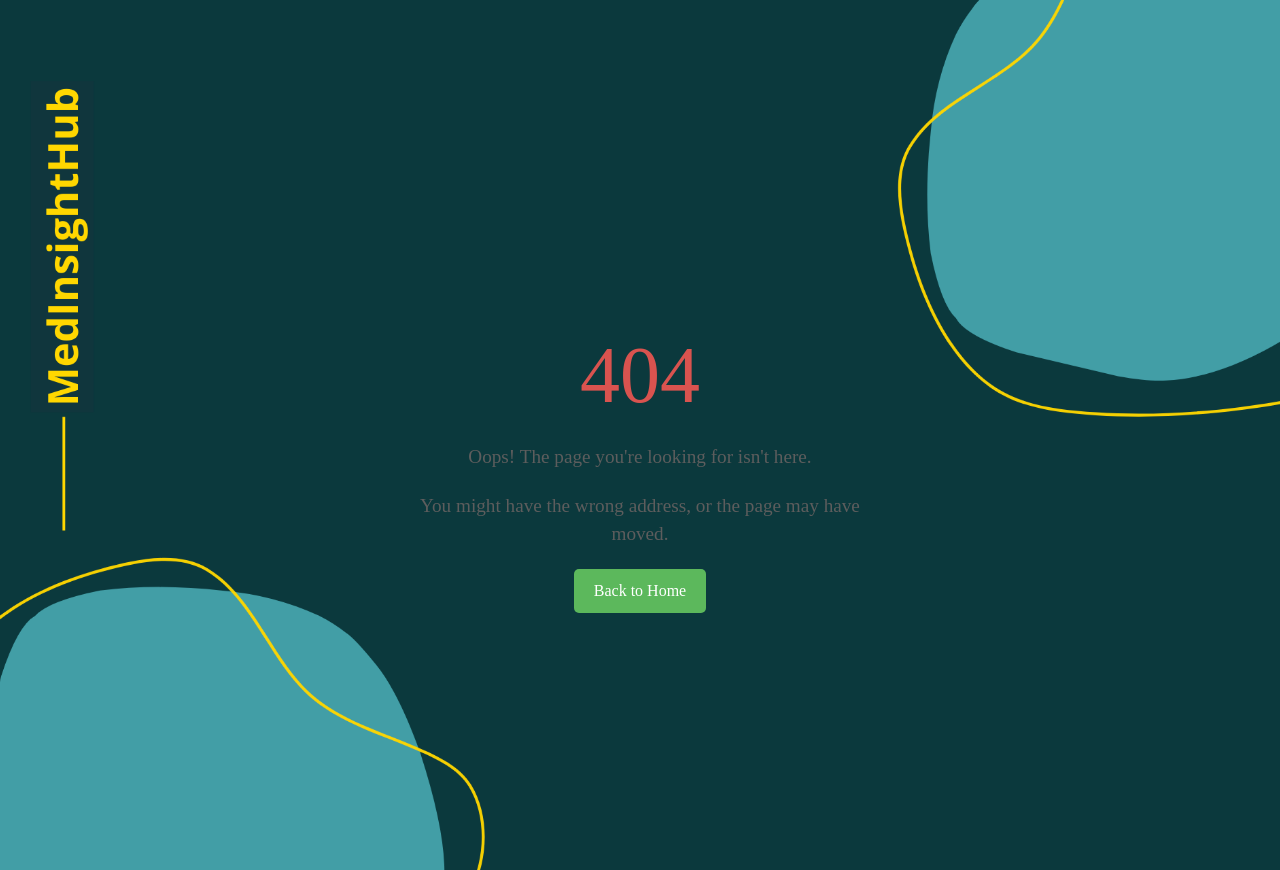
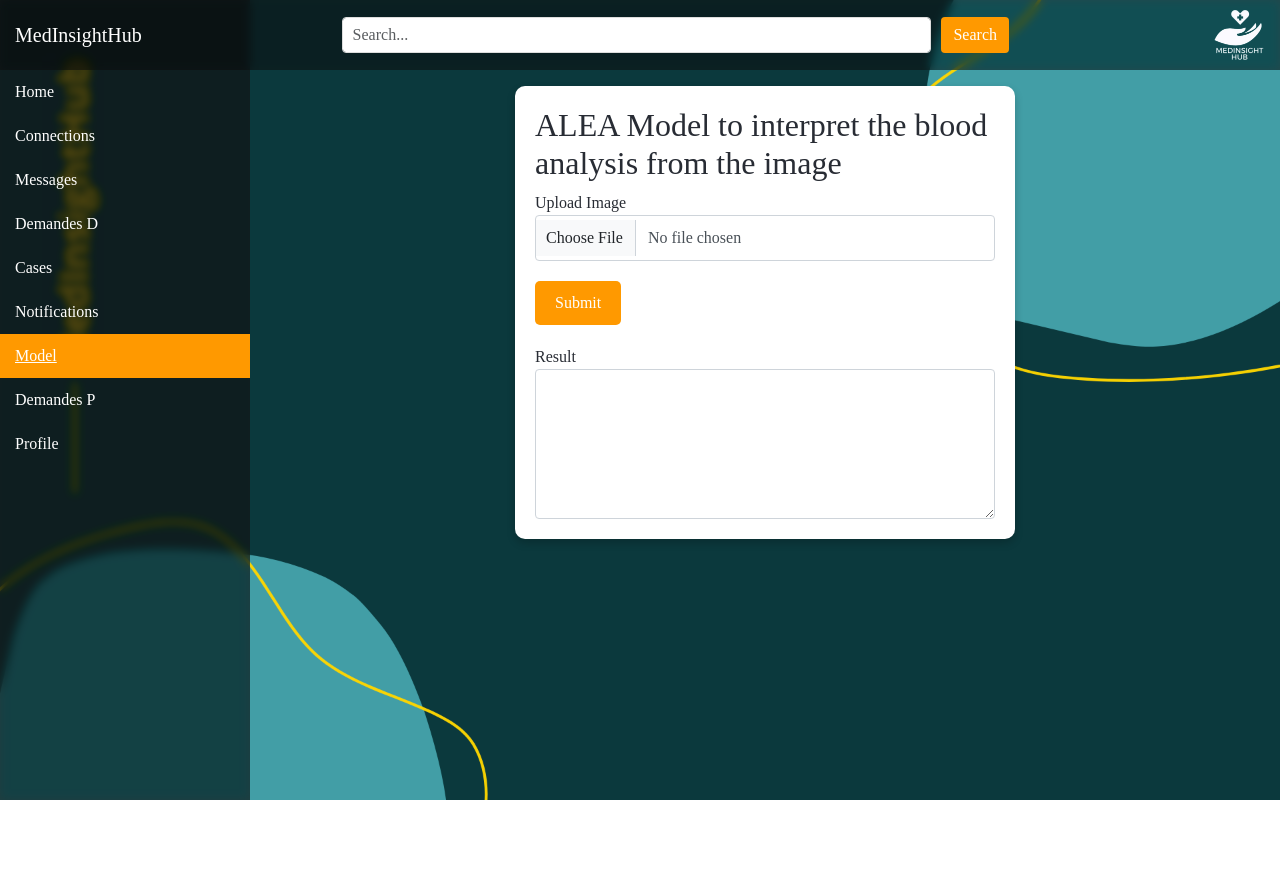
Before and after one commit to Zakaria-Ar/MedInsightHub-FrontEnd, an Angular app: page /model in a window 1280 px wide. Before the commit this address had no page. After the commit the page ends 800 px from the top, so only its background shows below. Built offline with nearby package versions, Linux system fonts and the light colour scheme; a web font is replaced by a local one.

Commit message:
adding model and demandes for patient pages

```diff
--- a/src/app/app-routing.module.ts
+++ b/src/app/app-routing.module.ts
@@ -18,6 +18,8 @@ import { LoginComponent } from './login/login.component';
 import { RegistrationComponent } from './registration/registration.component';
 import { SearchResultsComponent } from './search-results/search-results.component';
 import { MyPostsComponent } from './my-posts/my-posts.component';
+import { MessagingComponent } from './messaging/messaging.component';
+import { ModelComponent } from './model/model.component';
 
 const routes: Routes = [
 
@@ -27,6 +29,8 @@ const routes: Routes = [
   { path: 'create-post', component: CreatePostComponent },
   { path: 'search-results', component: SearchResultsComponent },
   { path: 'my-posts', component: MyPostsComponent },
+  { path: 'model', component: ModelComponent },
+  { path: 'messaging', component: MessagingComponent },
   { path: 'home', component: HomeComponent },
   { path: 'messages', component: MessagesComponent },
   { path: 'new-message', component: NewMessageComponent },
--- a/src/app/app.component.ts
+++ b/src/app/app.component.ts
@@ -18,7 +18,7 @@ export class AppComponent {
       filter((event: Event): event is NavigationEnd => event instanceof NavigationEnd)
     ).subscribe((event: NavigationEnd) => {
       this.showHeaderAndSidebar = (event.url === '/create-post' || event.url === '/home' || event.url === '/messages'|| event.url === '/new-message'|| event.url === '/notifications'|| event.url === '/connection-request'|| event.url === '/cases'|| event.url === '/demandes'|| event.url === '/my-connections'
-      || event.url === '/profil'|| event.url.startsWith('/conversation') || event.url === '/edit-profile'|| event.url.startsWith('/post-details') || event.url.startsWith('/search-results') || event.url.startsWith('/my-posts')  );
+      || event.url === '/profil'|| event.url.startsWith('/conversation') || event.url === '/edit-profile'|| event.url.startsWith('/post-details') || event.url.startsWith('/search-results') || event.url.startsWith('/my-posts') || event.url === '/model' || event.url === '/messaging');
     });
   }
 
--- a/src/app/app.module.ts
+++ b/src/app/app.module.ts
@@ -27,6 +27,8 @@ import { RegistrationComponent } from './registration/registration.component';
 import { LoginComponent } from './login/login.component';
 import { SearchResultsComponent } from './search-results/search-results.component';
 import { MyPostsComponent } from './my-posts/my-posts.component';
+import { ModelComponent } from './model/model.component';
+import { MessagingComponent } from './messaging/messaging.component';
 
 @NgModule({
   declarations: [
@@ -51,7 +53,9 @@ import { MyPostsComponent } from './my-posts/my-posts.component';
     RegistrationComponent,
     LoginComponent,
     SearchResultsComponent,
-    MyPostsComponent
+    MyPostsComponent,
+    ModelComponent,
+    MessagingComponent
   ],
   imports: [
     BrowserModule,
--- /dev/null
+++ b/src/app/messaging/messaging.component.css
@@ -0,0 +1,34 @@
+/* new-message.component.css */
+.new-message-container {
+    max-width: 500px;
+    margin: 20px auto;
+    padding: 20px;
+    background-color: #f9f9f9;
+    border-radius: 5px;
+    box-shadow: 0 4px 8px rgba(0, 0, 0, 0.1);
+  }
+
+  .form-group {
+    margin-bottom: 15px;
+  }
+
+  .form-control {
+    width: 100%;
+    padding: 10px;
+    border: 1px solid #ddd;
+    border-radius: 4px;
+  }
+
+  .btn-primary {
+    width: 100%;
+    padding: 10px;
+    border: none;
+    border-radius: 4px;
+    background-color: #FF9900;
+    color: white;
+    cursor: pointer;
+  }
+
+  .btn-primary:hover {
+    background-color: #FF9900;
+  }
--- /dev/null
+++ b/src/app/messaging/messaging.component.html
@@ -0,0 +1,15 @@
+<!-- new-message.component.html -->
+<div class="new-message-container">
+    <h2>Demandes</h2>
+    <form (ngSubmit)="sendNewMessage()">
+      <div class="form-group">
+        <label for="recipient">Recipient:</label>
+        <input type="text" id="recipient" [(ngModel)]="newMessage.recipient" name="recipient" class="form-control" required>
+      </div>
+      <div class="form-group">
+        <label for="message">Message:</label>
+        <textarea id="message" [(ngModel)]="newMessage.content" name="message" class="form-control" required></textarea>
+      </div>
+      <button type="submit" class="btn btn-primary">Send Demand</button>
+    </form>
+  </div>
--- /dev/null
+++ b/src/app/messaging/messaging.component.ts
@@ -0,0 +1,28 @@
+import { Component } from '@angular/core';
+import { Router } from '@angular/router';
+import { AuthService } from '../services/auth.service';
+
+@Component({
+  selector: 'app-messaging',
+  templateUrl: './messaging.component.html',
+  styleUrls: ['./messaging.component.css']
+})
+export class MessagingComponent {
+  newMessage = {
+    recipient: '',
+    content: ''
+  };
+
+  sendNewMessage(): void {
+    // Here you'd normally send data to the backend
+    // For now, just log the data to the console
+    console.log('Sending message:', this.newMessage);
+    this.newMessage = { recipient: '', content: '' }; // Clear the form
+  }
+  constructor(private router: Router, private authservice: AuthService) {}
+  ngOnInit(): void {
+    if (this.authservice.getToken()==null){
+      this.router.navigate(['/'])
+    }
+}
+}
--- /dev/null
+++ b/src/app/model/model.component.css
@@ -0,0 +1,43 @@
+.model-container {
+    background-color:white;
+    color: #282c34;
+    padding: 20px;
+    border-radius: 10px;
+    box-shadow: 0 4px 8px rgba(0,0,0,0.2);
+    max-width: 500px;
+    margin: auto;
+  }
+
+  .form-group {
+    margin-bottom: 20px;
+  }
+
+  .form-control {
+    border-radius: 4px;
+    border: 1px solid #ced4da;
+    padding: 10px;
+    background-color: #fff;
+    color: #495057;
+  }
+
+  .btn-submit {
+    background-color: #FF9900;
+    color: white;
+    border: none;
+    padding: 10px 20px;
+    border-radius: 5px;
+    cursor: pointer;
+    transition: background-color 0.3s;
+  }
+
+  .btn-submit:hover {
+    background-color: #FF9900;
+  }
+
+  .result-group {
+    margin-top: 20px;
+  }
+
+  .result-text {
+    height: 150px; /* Ajustez la hauteur au besoin */
+  }
--- /dev/null
+++ b/src/app/model/model.component.html
@@ -0,0 +1,12 @@
+<div class="model-container">
+    <h2>ALEA Model to interpret the blood analysis from the image</h2>
+    <div class="form-group">
+      <label for="imageInput">Upload Image</label>
+      <input type="file" class="form-control" id="imageInput" name="imageInput">
+    </div>
+    <button class="btn-submit" (click)="onSubmit()">Submit</button>
+    <div class="result-group">
+      <label for="resultText">Result</label>
+      <textarea id="resultText" class="form-control result-text" readonly></textarea>
+    </div>
+  </div>
--- /dev/null
+++ b/src/app/model/model.component.ts
@@ -0,0 +1,12 @@
+import { Component } from '@angular/core';
+
+@Component({
+  selector: 'app-model',
+  templateUrl: './model.component.html',
+  styleUrls: ['./model.component.css']
+})
+export class ModelComponent {
+  onSubmit(): void {
+    // Votre logique pour traiter l'image et afficher le résultat
+  }
+}
--- a/src/app/sidebar/sidebar.component.html
+++ b/src/app/sidebar/sidebar.component.html
@@ -4,10 +4,11 @@
         <a routerLink="/home" routerLinkActive="active">Home</a>
         <a routerLink="/my-connections" routerLinkActive="active">Connections</a>
         <a routerLink="/messages" routerLinkActive="active">Messages</a>
-        <a routerLink="/demandes" routerLinkActive="active">Demandes</a>
+        <a routerLink="/demandes" routerLinkActive="active">Demandes D</a>
         <a routerLink="/cases" routerLinkActive="active">Cases</a>
         <a routerLink="/notifications" routerLinkActive="active">Notifications</a>
+        <a routerLink="/model" routerLinkActive="active">Model</a>
+        <a routerLink="/messaging" routerLinkActive="active">Demandes P</a>
         <a routerLink="/profil" routerLinkActive="active">Profile</a>
-        <!-- Autres liens si nécessaire -->
     </nav>
 </div>
```
Also changed, not shown: 2 other files (tests, documents, lock files or other folders).
